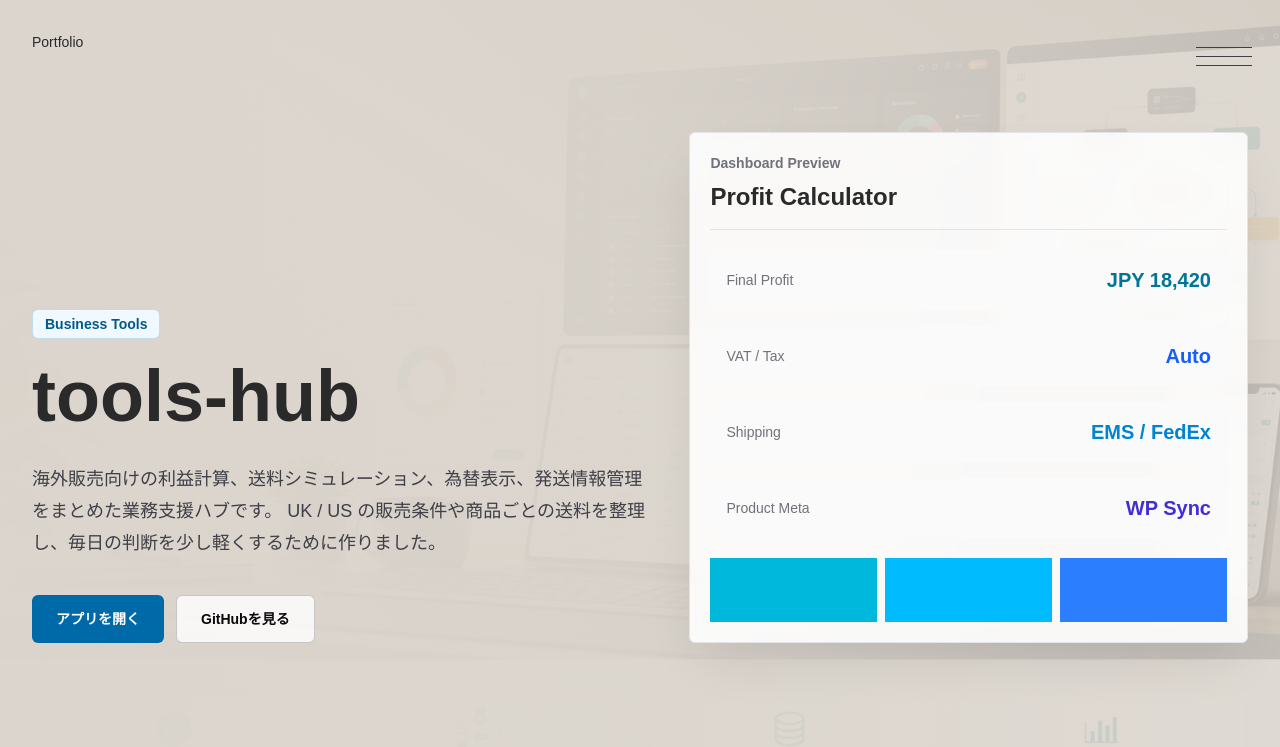
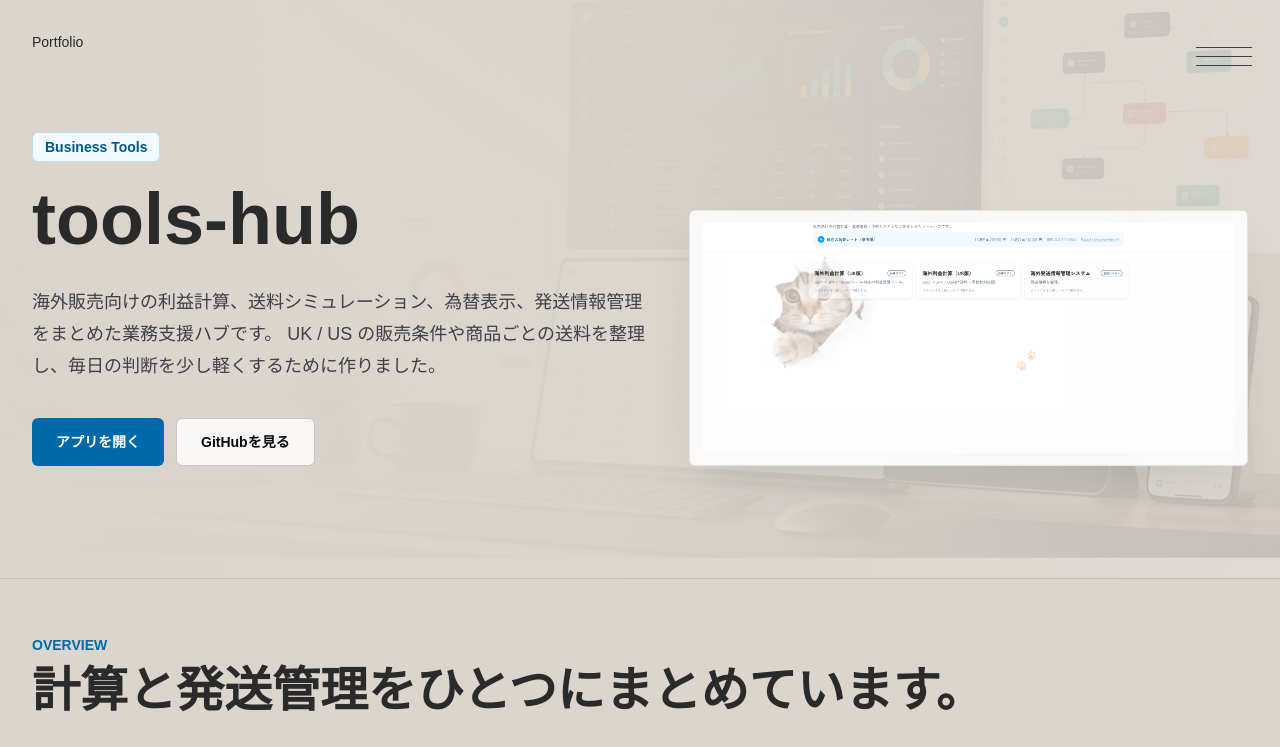
Before and after one commit to muu-ima/portfolio, a Next.js app: page /works/tools-hub in a window 1280 px wide. Shown: the top 747 px of the page. Built offline with nearby package versions, Linux system fonts and the light colour scheme; a web font is replaced by a local one.

Commit message:
Use real tools hub screenshot in hero

```diff
--- a/app/works/tools-hub/page.tsx
+++ b/app/works/tools-hub/page.tsx
@@ -91,30 +91,16 @@ export default function ToolsHubPage() {
               </div>
             </div>
 
-            <div className="rounded-md border border-zinc-200 bg-white/88 p-5 shadow-2xl shadow-zinc-950/10 backdrop-blur">
-              <div className="border-b border-zinc-200 pb-4">
-                <p className="text-sm font-semibold text-zinc-500">Dashboard Preview</p>
-                <p className="mt-2 text-2xl font-semibold">Profit Calculator</p>
-              </div>
-              <div className="grid gap-4 py-5">
-                {[
-                  ["Final Profit", "JPY 18,420", "text-cyan-700"],
-                  ["VAT / Tax", "Auto", "text-blue-600"],
-                  ["Shipping", "EMS / FedEx", "text-sky-600"],
-                  ["Product Meta", "WP Sync", "text-indigo-700"],
-                ].map(([label, value, color]) => (
-                  <div key={label} className="flex items-center justify-between rounded-md bg-zinc-50 p-4">
-                    <span className="text-sm font-medium text-zinc-500">{label}</span>
-                    <span className={`text-xl font-semibold ${color}`}>{value}</span>
-                  </div>
-                ))}
-              </div>
-              <div className="grid grid-cols-3 gap-2">
-                <div className="h-16 bg-cyan-500" />
-                <div className="h-16 bg-sky-400" />
-                <div className="h-16 bg-blue-500" />
-              </div>
-            </div>
+            <figure className="overflow-hidden rounded-md border border-zinc-200 bg-white/88 p-3 shadow-2xl shadow-zinc-950/10 backdrop-blur">
+              <Image
+                src="/screenshots/tools-hub/tools-hub.png"
+                alt="tools-hub のダッシュボード画面"
+                width={1920}
+                height={828}
+                sizes="(min-width: 1024px) 680px, 100vw"
+                className="h-auto w-full rounded-sm object-contain"
+              />
+            </figure>
           </div>
         </div>
       </section>
@@ -125,8 +111,8 @@ export default function ToolsHubPage() {
             <p className="text-sm font-semibold uppercase tracking-normal text-sky-700">
               Overview
             </p>
-            <h2 className="mt-3 max-w-4xl text-3xl font-semibold tracking-normal sm:text-5xl">
-              面倒な計算と発送管理を、日々の作業に馴染ませています。
+            <h2 className="mt-3 text-3xl font-semibold tracking-normal sm:text-5xl lg:whitespace-nowrap">
+              計算と発送管理をひとつにまとめています。
             </h2>
           </div>
           <div className="mt-8 grid gap-3">
```
Also changed, not shown: public/screenshots/tools-hub/tools-hub.png (added).
